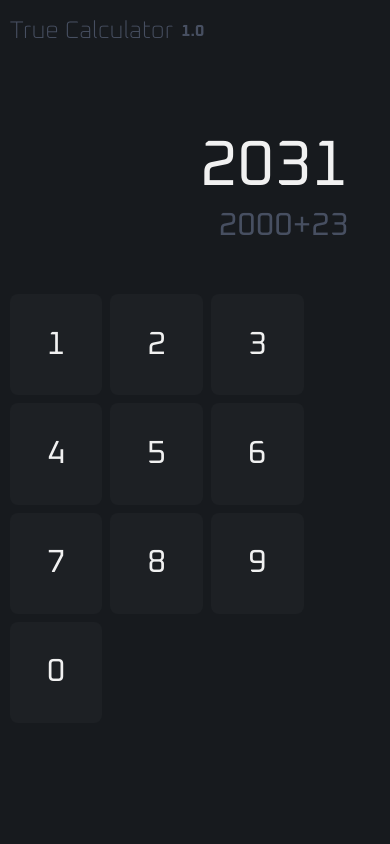
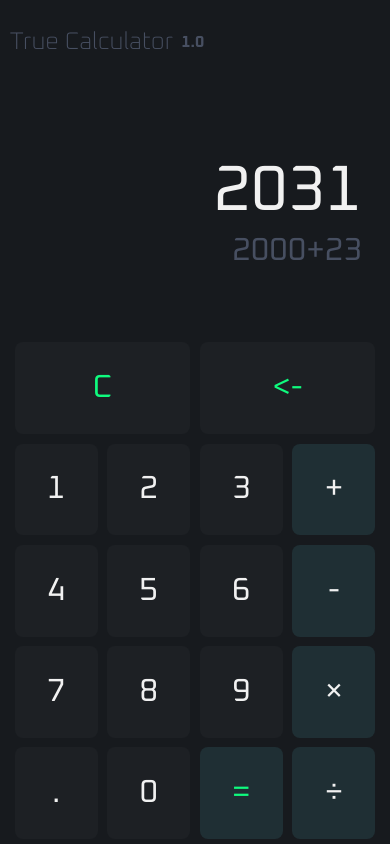
Before and after one commit to AntonKotorovych/True-Calculator-Pet-Project, a plain HTML site: page index.html in a window 390 px wide. Drawn offline with Linux system fonts and the light colour scheme.

Commit message:
finish main mobile design

```diff
--- a/index.html
+++ b/index.html
@@ -24,35 +24,59 @@
       </section>
       <section class="keyboard-section">
         <ul class="keyboard">
-          <li class="digit">
+          <li class="digits erase">
+            <button>C</button>
+          </li>
+          <li class="digits erase">
+            <button><-</button>
+          </li>
+          <li class="digits">
             <button>1</button>
           </li>
-          <li class="digit">
+          <li class="digits">
             <button>2</button>
           </li>
-          <li class="digit">
+          <li class="digits">
             <button>3</button>
           </li>
-          <li class="digit">
+          <li class="operators">
+            <button>+</button>
+          </li>
+          <li class="digits">
             <button>4</button>
           </li>
-          <li class="digit">
+          <li class="digits">
             <button>5</button>
           </li>
-          <li class="digit">
+          <li class="digits">
             <button>6</button>
           </li>
-          <li class="digit">
+          <li class="operators">
+            <button>-</button>
+          </li>
+          <li class="digits">
             <button>7</button>
           </li>
-          <li class="digit">
+          <li class="digits">
             <button>8</button>
           </li>
-          <li class="digit">
+          <li class="digits">
             <button>9</button>
           </li>
-          <li class="digit">
+          <li class="operators">
+            <button>×</button>
+          </li>
+          <li class="digits">
+            <button>.</button>
+          </li>
+          <li class="digits">
             <button>0</button>
+          </li>
+          <li class="operators equal">
+            <button>=</button>
+          </li>
+          <li class="operators">
+            <button>÷</button>
           </li>
         </ul>
       </section>
--- a/styles/colorMatrix.css
+++ b/styles/colorMatrix.css
@@ -1,7 +1,9 @@
 :root {
   --background-color: #171a1e;
+  --operators-background-color: #1f2f34;
   --main-text-color: #f1f1f1;
   --secondary-text-color: #474f61;
   --digit-button-color: #1d2024;
   --digit-button-color-active: rgba(90, 98, 255, 0.5);
+  --erase-and-equal-color: #0ffb7e;
 }
--- /dev/null
+++ b/styles/display.css
@@ -0,0 +1,21 @@
+.display-section {
+  height: 30vh;
+}
+
+.display {
+  width: 95%;
+  height: inherit;
+  display: flex;
+  flex-direction: column;
+  align-items: flex-end;
+  justify-content: center;
+}
+
+.display__main {
+  font-size: var(--big-font-size);
+}
+
+.display__secondary {
+  font-size: var(--medium-font-size);
+  color: var(--secondary-text-color);
+}
--- /dev/null
+++ b/styles/header.css
@@ -0,0 +1,18 @@
+.header {
+  display: flex;
+  align-items: center;
+  height: 10vh;
+}
+
+.header-title {
+  font-weight: 200;
+  font-size: var(--small-font-size);
+  color: var(--secondary-text-color);
+}
+
+.header-version {
+  font-weight: 700;
+  color: var(--secondary-text-color);
+  font-size: var(--tiny-font-size);
+  margin-left: 0.5rem;
+}
--- a/styles/keyboard.css
+++ b/styles/keyboard.css
@@ -1,22 +1,44 @@
+.keyboard-section {
+  height: 60vh;
+  display: flex;
+  flex-direction: column;
+  align-items: center;
+}
+
 .keyboard {
   background-color: inherit;
+  height: inherit;
+  display: grid;
+  grid-template-columns: repeat(4, 25%);
+  grid-template-rows: repeat(5, 20%);
   width: 100%;
-  height: 60vh;
-  display: grid;
-  grid-template-columns: repeat(3, 25%);
-  grid-template-rows: repeat(4, 20%);
-  grid-gap: 0.5rem;
 }
 
-.digit {
-  height: 100%;
+.digits,
+.operators {
+  margin: 0.3rem;
 }
 
-.digit button {
+.digits button {
   background-color: var(--digit-button-color);
   color: var(--main-text-color);
 }
 
-.digit button:active {
+.operators button {
+  background-color: var(--operators-background-color);
+  color: var(--main-text-color);
+}
+
+.digits button:active,
+.operators button:active {
   background-color: var(--digit-button-color-active);
 }
+
+.erase {
+  grid-column: span 2;
+}
+
+.erase button,
+.equal button {
+  color: var(--erase-and-equal-color);
+}
--- a/styles/styles.css
+++ b/styles/styles.css
@@ -1,5 +1,7 @@
-@import './colorMatrix.css';
-@import './fonts.css';
+@import 'colorMatrix.css';
+@import 'header.css';
+@import 'fonts.css';
+@import 'display.css';
 @import 'button.css';
 @import 'keyboard.css';
 
@@ -20,51 +22,8 @@ body {
   background-color: var(--background-color);
 }
 
-.header {
-  display: flex;
-  align-items: center;
-  margin-top: 1rem;
-}
-
-.header-title {
-  font-weight: 200;
-  font-size: var(--small-font-size);
-  color: var(--secondary-text-color);
-}
-
-.header-version {
-  font-weight: 700;
-  color: var(--secondary-text-color);
-  font-size: var(--tiny-font-size);
-  margin-left: 0.5rem;
-}
-
 .container {
   margin: auto;
-  width: 95%;
+  max-width: 95vw;
   height: 95vh;
 }
-
-.keyboard-section {
-  margin-top: 1rem;
-}
-
-.display {
-  background-color: inherit;
-  width: 100%;
-  height: 30%;
-  padding: 5rem 2rem 2rem;
-  display: flex;
-  flex-direction: column;
-  align-items: flex-end;
-  justify-content: space-around;
-}
-
-.display__main {
-  font-size: var(--big-font-size);
-}
-
-.display__secondary {
-  font-size: var(--medium-font-size);
-  color: var(--secondary-text-color);
-}
```
